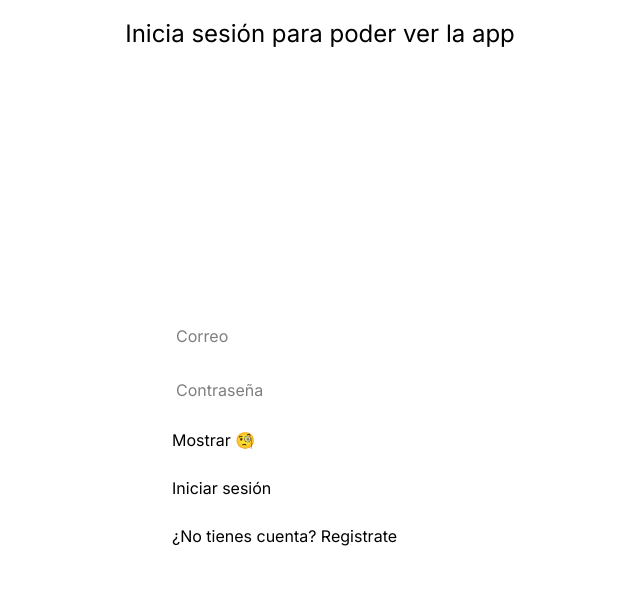
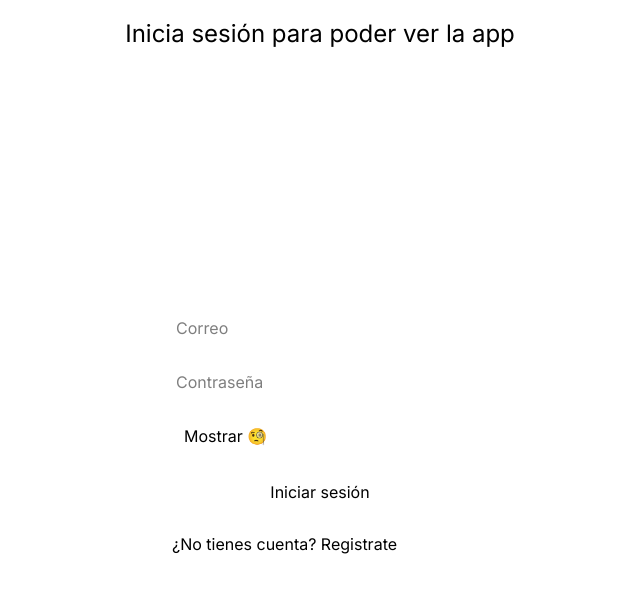
Before and after one commit to NicolasNakasone/LoginRegisterApp, a React (Vite) app in the folder level2/: page /iniciar-sesion in a window 1280 px wide. Shown: the top 592 px of the page, without its empty margins (320-960 px from the left). Built offline with nearby package versions, Linux system fonts and the light colour scheme.

Commit message:
fix(styles): added styles for all buttons

```diff
--- a/level2/src/style.css
+++ b/level2/src/style.css
@@ -53,6 +53,15 @@ input {
   }
 }
 
+button {
+  font-size: 1rem;
+  padding: 0.25rem 0.75rem;
+}
+
+button[type="submit"] {
+  width: 100%;
+}
+
 /* form > button[type="button"] {
   border: 1px solid blue;
 } */
```
